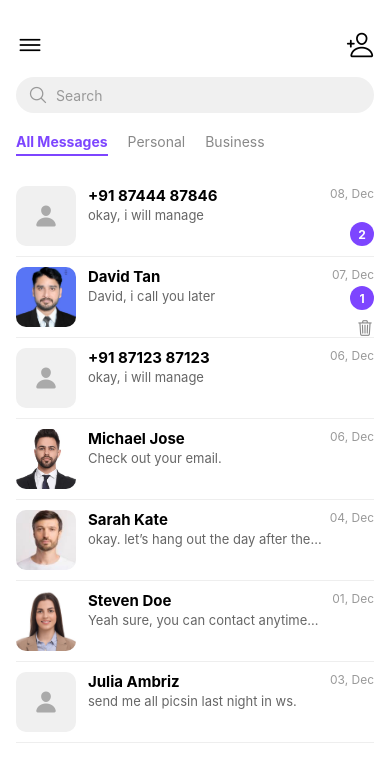
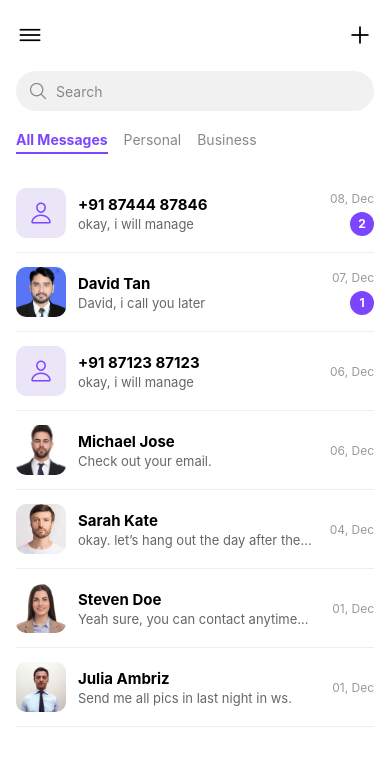
Before and after one commit to trushaavaiya/Messenger, a React Native app: screen / in a window 390 px wide. Shown: the top 782 px of the page. Built offline with nearby package versions, Linux system fonts and the light colour scheme.

Commit message:
import statement for screen6

```diff
--- a/App.js
+++ b/App.js
@@ -21,7 +21,8 @@ import {
 //import Screen2 from './src/Screen2';
 // import Screen3 from './src/Screen3';
 // import Screen4 from './src/Screen4';
-import Screen5 from './src/Screen5';
+// import Screen5 from './src/Screen5';
+import Screen6 from './src/Screen6';
 
 
 
@@ -36,7 +37,8 @@ function App() {
       {/* <Screen2/> */}
       {/* <Screen3/> */}
       {/* <Screen4/> */}
-      <Screen5/>
+      {/* <Screen5/> */}
+      <Screen6/>
 
 
 
```
